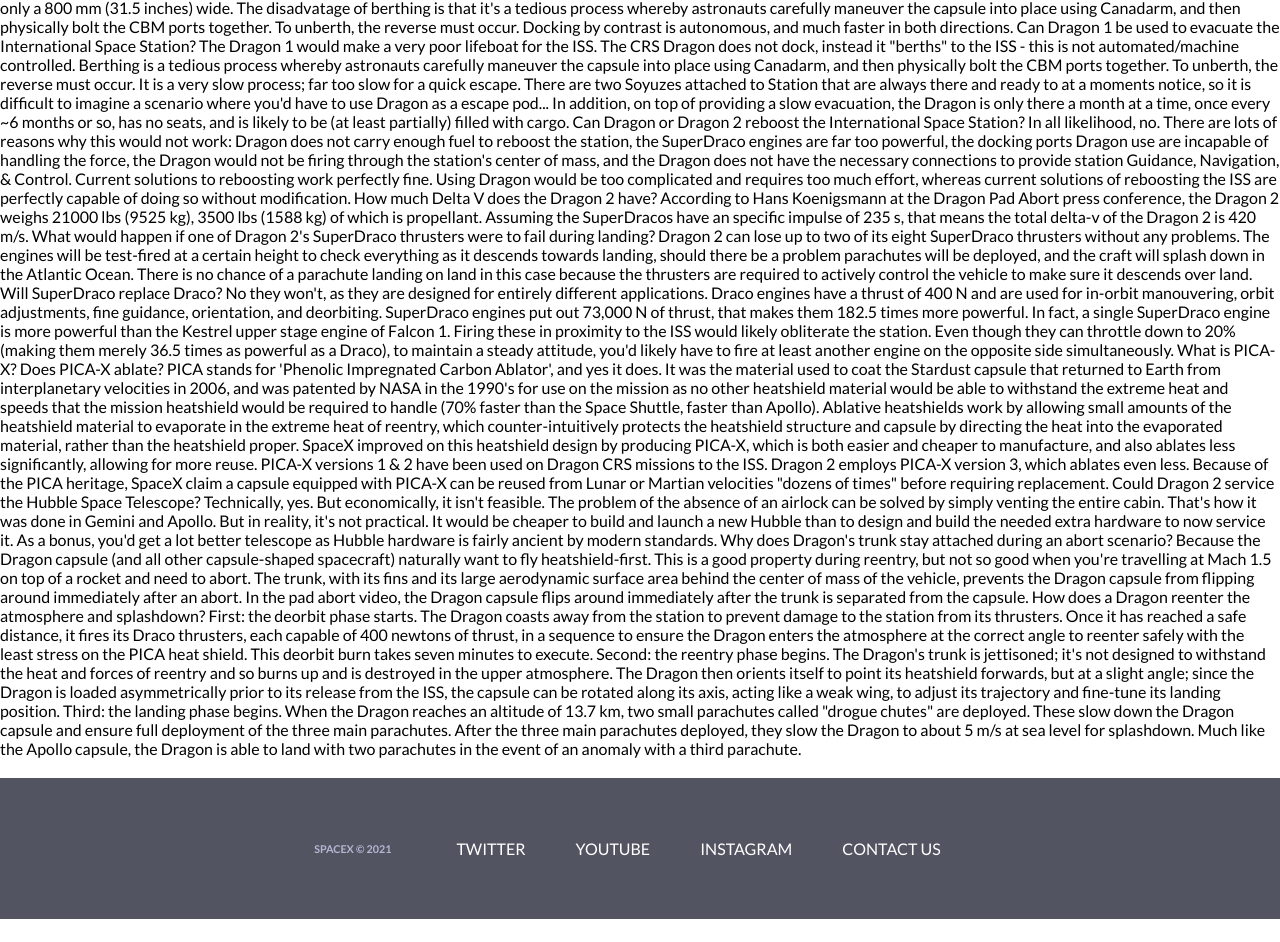
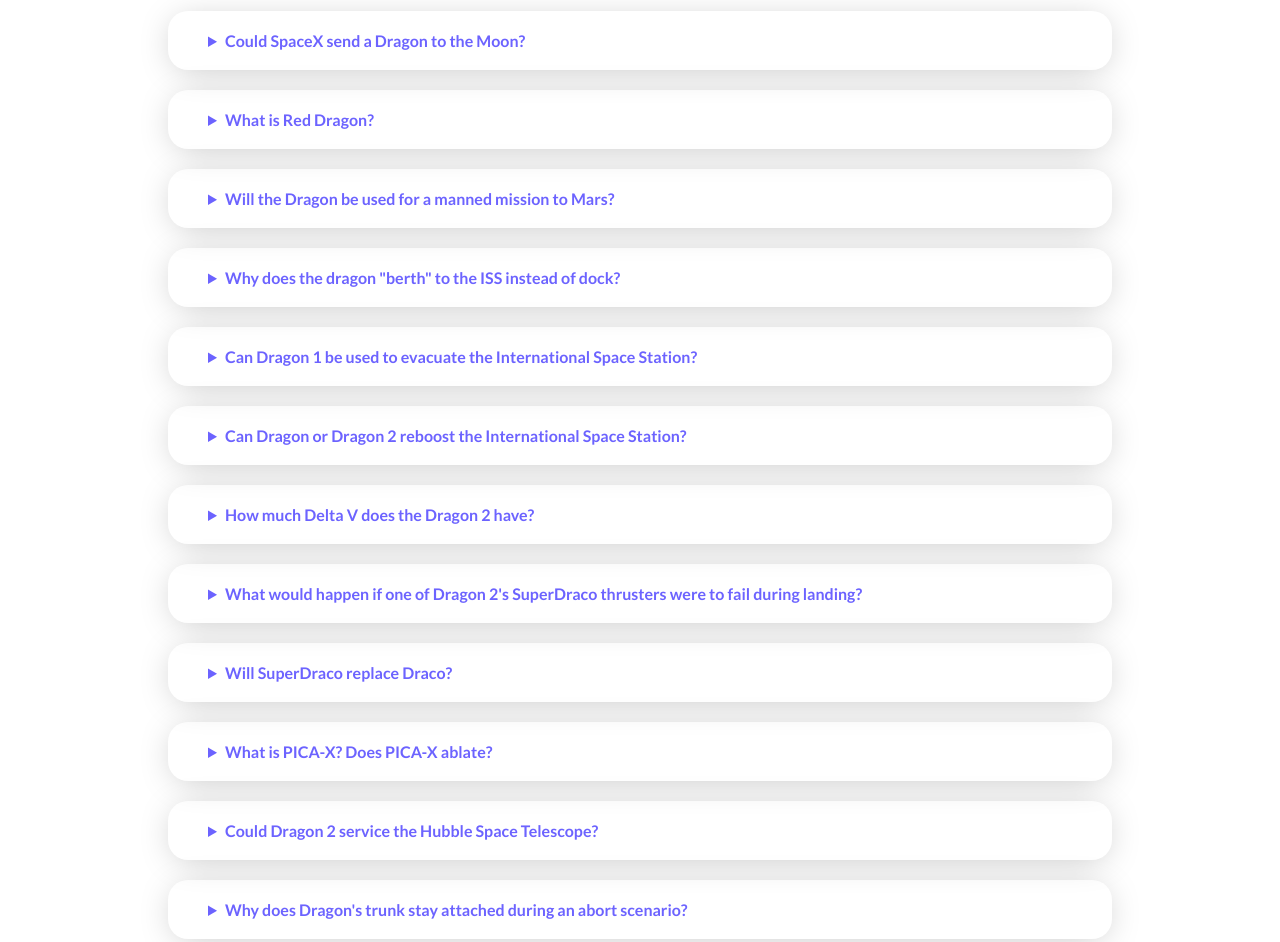
Before and after one commit to blake-brooks-8/ifcs-1310-fall-2021-01, a plain HTML site: page dragon/faqs.html in a window 1280 px wide. Shown: the part 352-1294 px from the top of the page. Before the commit the page ends 1271 px from the top, so only its background shows below. Drawn offline with Linux system fonts and the light colour scheme; a web font is replaced by a local one.

Commit message:
complete FAQs page

```diff
--- a/dragon/assets/css/style.css
+++ b/dragon/assets/css/style.css
@@ -467,6 +467,44 @@
 }
 
 
+/*---------------------------- FAQ Page ------------------------*/
+
+#faq {
+    padding:0 10vw;
+    max-width:1200px;
+    margin:auto;
+    margin-top:20px;
+    margin-bottom:40px;
+}
+
+#faq h1 {
+    margin-bottom:20px;
+}
+
+#faq details {
+    margin-bottom:20px;
+    border-radius:20px;
+    padding:20px 40px;
+    box-shadow: 0px 4px 34px -7px rgba(0, 0, 0, 0.25);
+    transition: all .4s ease-in-out;
+    max-height: 90px;
+    overflow:hidden;
+}
+
+#faq details[open] {
+    max-height:900px;
+}
+
+#faq summary {
+    color:#6C63FF;
+    font-weight: bold;
+}
+
+#faq summary:hover {
+    cursor:pointer;
+}
+
+
 /*-------------------- TABLET  ------------------------*/
 
 @media screen and (max-width:900px) {
--- a/dragon/faqs.html
+++ b/dragon/faqs.html
@@ -29,52 +29,74 @@
       <div class="nav-bar--btm-brdr nav-bar--right"></div>
     </div>
   </header>
-Could SpaceX send a Dragon to the Moon?
+  <section id="faq">
+    <h1 class="section-heading">Frequetnly Asked Questions</h1>
+    <details class="soft-shadow">
+      <summary>Could SpaceX send a Dragon to the Moon?</summary><p>
       The Dragon could easily be sent to lunar orbit, but would not be able to land. The Falcon Heavy can throw about 16,000 kilograms (when configured to be expendable) on a trans-lunar injection orbit, so it can send a Dragon 2 capsule to the moon with quite a lot of margin. However, in order to land on a surface you need to slow down from orbital velocity, which requires you to change your velocity by a certain amount (which is called your ∆V, literally "change in velocity"). Dragon 2 carries only a small amount of propellant and can only deliver a small amount of ∆V because of that. The exact amount is less than 500m/s, which doesn't come close to the ~1870 m/s needed to land on the moon. It may be possible to do it with two FH launches but that would require additional technology development.
+    </p></details>
 
-What is Red Dragon?
+    <details class="soft-shadow">
+      <summary>What is Red Dragon?</summary><p>
       Red Dragon is a proposed NASA/SETI Institute mission to send a modified Dragon capsule atop a Falcon Heavy to the Martian surface. The mission would be an unmanned scientific lander, and the heaviest object ever to be placed on Mars - it alone could carry an additional 2 metric tons of cargo and equipment down to the surface. There have been no official announcements about the mission from SpaceX as the mission design architecture is not managed by them, and there is currently no indication that the project will be funded.
+    </p></details>
 
-Will the Dragon be used for a manned mission to Mars?
+    <details class="soft-shadow">
+      <summary>Will the Dragon be used for a manned mission to Mars?</summary><p>
       No. Dragon is too cramped, and would need significant improvements in the life support system to last throughout the long journey. Elon Musk himself has stated that Dragon 2 can support seven astronauts for "several days".
+    </p></details>
 
-Why does the dragon "berth" to the ISS instead of dock?
+    <details class="soft-shadow">
+      <summary>Why does the dragon "berth" to the ISS instead of dock?</summary><p>
       The current version of Dragon physically cannot dock, and can only berth. This is because it has a Common Berthing Mechanism (CBM) port, and not a NASA Docking System (NDS) port. The advantage of the CBM is that it's 50 inch (1270 mm) in diameter, whereas the NDS is only a 800 mm (31.5 inches) wide. The disadvatage of berthing is that it's a tedious process whereby astronauts carefully maneuver the capsule into place using Canadarm, and then physically bolt the CBM ports together. To unberth, the reverse must occur. Docking by contrast is autonomous, and much faster in both directions.
+    </p></details>
 
-Can Dragon 1 be used to evacuate the International Space Station?
+    <details class="soft-shadow">
+      <summary>Can Dragon 1 be used to evacuate the International Space Station?</summary><p>
       The Dragon 1 would make a very poor lifeboat for the ISS. The CRS Dragon does not dock, instead it "berths" to the ISS - this is not automated/machine controlled. Berthing is a tedious process whereby astronauts carefully maneuver the capsule into place using Canadarm, and then physically bolt the CBM ports together. To unberth, the reverse must occur. It is a very slow process; far too slow for a quick escape. There are two Soyuzes attached to Station that are always there and ready to at a moments notice, so it is difficult to imagine a scenario where you'd have to use Dragon as a escape pod... In addition, on top of providing a slow evacuation, the Dragon is only there a month at a time, once every ~6 months or so, has no seats, and is likely to be (at least partially) filled with cargo.
+    </p></details>
 
-Can Dragon or Dragon 2 reboost the International Space Station?
+    <details class="soft-shadow">
+      <summary>Can Dragon or Dragon 2 reboost the International Space Station?</summary><p>
       In all likelihood, no. There are lots of reasons why this would not work: Dragon does not carry enough fuel to reboost the station, the SuperDraco engines are far too powerful, the docking ports Dragon use are incapable of handling the force, the Dragon would not be firing through the station's center of mass, and the Dragon does not have the necessary connections to provide station Guidance, Navigation, & Control. Current solutions to reboosting work perfectly fine. Using Dragon would be too complicated and requires too much effort, whereas current solutions of reboosting the ISS are perfectly capable of doing so without modification.
+    </p></details>
 
-How much Delta V does the Dragon 2 have?
+    <details class="soft-shadow">
+      <summary>How much Delta V does the Dragon 2 have?</summary><p>
       According to Hans Koenigsmann at the Dragon Pad Abort press conference, the Dragon 2 weighs 21000 lbs (9525 kg), 3500 lbs (1588 kg) of which is propellant. Assuming the SuperDracos have an specific impulse of 235 s, that means the total delta-v of the Dragon 2 is 420 m/s.
+    </p></details>
 
-What would happen if one of Dragon 2's SuperDraco thrusters were to fail during landing?
+    <details class="soft-shadow">
+      <summary>What would happen if one of Dragon 2's SuperDraco thrusters were to fail during landing?</summary><p>
       Dragon 2 can lose up to two of its eight SuperDraco thrusters without any problems. The engines will be test-fired at a certain height to check everything as it descends towards landing, should there be a problem parachutes will be deployed, and the craft will splash down in the Atlantic Ocean. There is no chance of a parachute landing on land in this case because the thrusters are required to actively control the vehicle to make sure it descends over land.
+    </p></details>
 
-Will SuperDraco replace Draco?
+    <details class="soft-shadow">
+      <summary>Will SuperDraco replace Draco?</summary><p>
       No they won't, as they are designed for entirely different applications. Draco engines have a thrust of 400 N and are used for in-orbit manouvering, orbit adjustments, fine guidance, orientation, and deorbiting. SuperDraco engines put out 73,000 N of thrust, that makes them 182.5 times more powerful. In fact, a single SuperDraco engine is more powerful than the Kestrel upper stage engine of Falcon 1. Firing these in proximity to the ISS would likely obliterate the station.
       Even though they can throttle down to 20% (making them merely 36.5 times as powerful as a Draco), to maintain a steady attitude, you'd likely have to fire at least another engine on the opposite side simultaneously.
+    </p></details>
 
-What is PICA-X? Does PICA-X ablate?
+    <details class="soft-shadow">
+      <summary>What is PICA-X? Does PICA-X ablate?</summary><p>
       PICA stands for 'Phenolic Impregnated Carbon Ablator', and yes it does. It was the material used to coat the Stardust capsule that returned to Earth from interplanetary velocities in 2006, and was patented by NASA in the 1990's for use on the mission as no other heatshield material would be able to withstand the extreme heat and speeds that the mission heatshield would be required to handle (70% faster than the Space Shuttle, faster than Apollo). Ablative heatshields work by allowing small amounts of the heatshield material to evaporate in the extreme heat of reentry, which counter-intuitively protects the heatshield structure and capsule by directing the heat into the evaporated material, rather than the heatshield proper.
       SpaceX improved on this heatshield design by producing PICA-X, which is both easier and cheaper to manufacture, and also ablates less significantly, allowing for more reuse. PICA-X versions 1 & 2 have been used on Dragon CRS missions to the ISS. Dragon 2 employs PICA-X version 3, which ablates even less. Because of the PICA heritage, SpaceX claim a capsule equipped with PICA-X can be reused from Lunar or Martian velocities "dozens of times" before requiring replacement.
+    </p></details>
 
-Could Dragon 2 service the Hubble Space Telescope?
+    <details class="soft-shadow">
+      <summary>Could Dragon 2 service the Hubble Space Telescope?</summary><p>
       Technically, yes. But economically, it isn't feasible. The problem of the absence of an airlock can be solved by simply venting the entire cabin. That's how it was done in Gemini and Apollo. But in reality, it's not practical. It would be cheaper to build and launch a new Hubble than to design and build the needed extra hardware to now service it. As a bonus, you'd get a lot better telescope as Hubble hardware is fairly ancient by modern standards.
+    </p></details>
 
-Why does Dragon's trunk stay attached during an abort scenario?
-Because the Dragon capsule (and all other capsule-shaped spacecraft) naturally want to fly heatshield-first. This is a good property during reentry, but not so good when you're travelling at Mach 1.5 on top of a rocket and need to abort. The trunk, with its fins and its large aerodynamic surface area behind the center of mass of the vehicle, prevents the Dragon capsule from flipping around immediately after an abort. In the pad abort video, the Dragon capsule flips around immediately after the trunk is separated from the capsule.
-
-How does a Dragon reenter the atmosphere and splashdown?
+    <details class="soft-shadow">
+      <summary>Why does Dragon's trunk stay attached during an abort scenario?</summary><p>
+      Because the Dragon capsule (and all other capsule-shaped spacecraft) naturally want to fly heatshield-first. This is a good property during reentry, but not so good when you're travelling at Mach 1.5 on top of a rocket and need to abort. The trunk, with its fins and its large aerodynamic surface area behind the center of mass of the vehicle, prevents the Dragon capsule from flipping around immediately after an abort. In the pad abort video, the Dragon capsule flips around immediately after the trunk is separated from the cap<summary>How does a Dragon reenter the atmosphere and splashdown?</summary><p>
       First: the deorbit phase starts. The Dragon coasts away from the station to prevent damage to the station from its thrusters. Once it has reached a safe distance, it fires its Draco thrusters, each capable of 400 newtons of thrust, in a sequence to ensure the Dragon enters the atmosphere at the correct angle to reenter safely with the least stress on the PICA heat shield. This deorbit burn takes seven minutes to execute.
       Second: the reentry phase begins. The Dragon's trunk is jettisoned; it's not designed to withstand the heat and forces of reentry and so burns up and is destroyed in the upper atmosphere. The Dragon then orients itself to point its heatshield forwards, but at a slight angle; since the Dragon is loaded asymmetrically prior to its release from the ISS, the capsule can be rotated along its axis, acting like a weak wing, to adjust its trajectory and fine-tune its landing position.
       Third: the landing phase begins. When the Dragon reaches an altitude of 13.7 km, two small parachutes called "drogue chutes" are deployed. These slow down the Dragon capsule and ensure full deployment of the three main parachutes. After the three main parachutes deployed, they slow the Dragon to about 5 m/s at sea level for splashdown. Much like the Apollo capsule, the Dragon is able to land with two parachutes in the event of an anomaly with a third parachute.
-
-
-
-
+    </p></details>
+  </section>
+  <!--FAQ end -->
   <footer id="colophon">
     <h6>SPACEX &copy; 2021</h6>
     <nav id="nav-footer">
```
Also changed, not shown: dragon/index.html (+1 -1 lines). Lines whose indentation alone changed are shown as unchanged.
